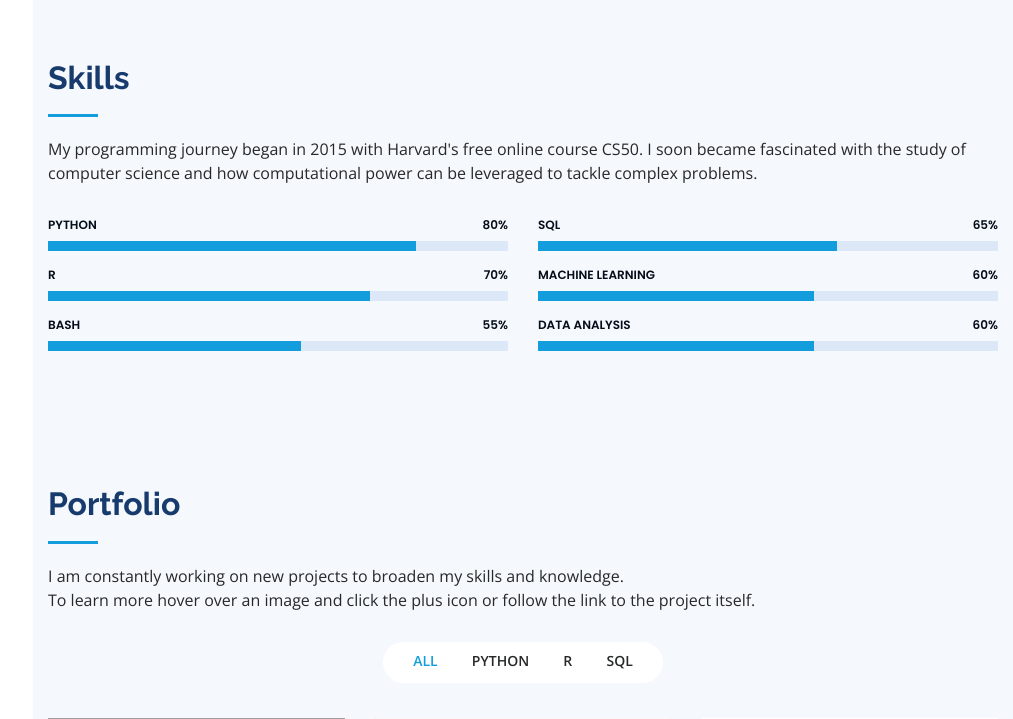
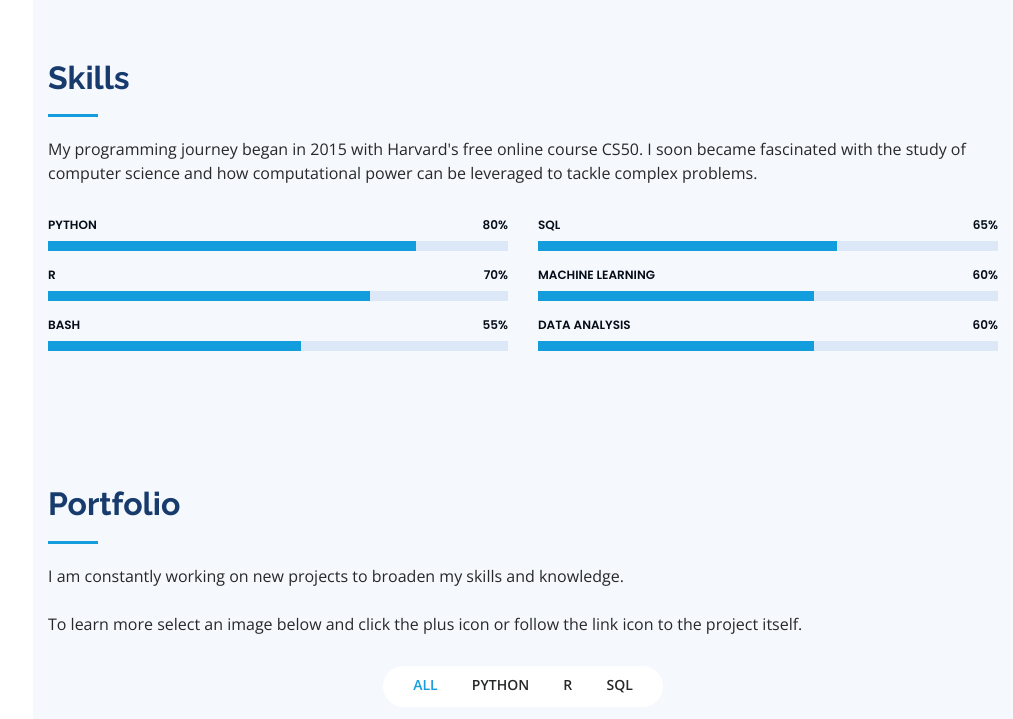
Before and after one commit to tylerhill90/portfolio-website, a Flask app: page / in a window 1280 px wide. Shown: the part 1422-2141 px from the top of the page, without its empty margins (267-1280 px from the left). Run offline with Flask 2, Linux system fonts and the light colour scheme; some libraries are stand-ins or nearby versions; grey boxes are pictures that could not be loaded.

Commit message:
finalizing the finalizations

```diff
--- a/templates/index.html
+++ b/templates/index.html
@@ -219,8 +219,9 @@
           <p>
             I am constantly working on new projects to broaden my skills and knowledge.
           </p>
+          <br>
           <p>
-            To learn more hover over an image and click the plus icon or follow the link to the project itself.
+            To learn more select an image below and click the plus icon or follow the link icon to the project itself.
           </p>
         </div>
 
```
Also changed, not shown: assets/img/portfolio/snake-ai-summary.jpg.
